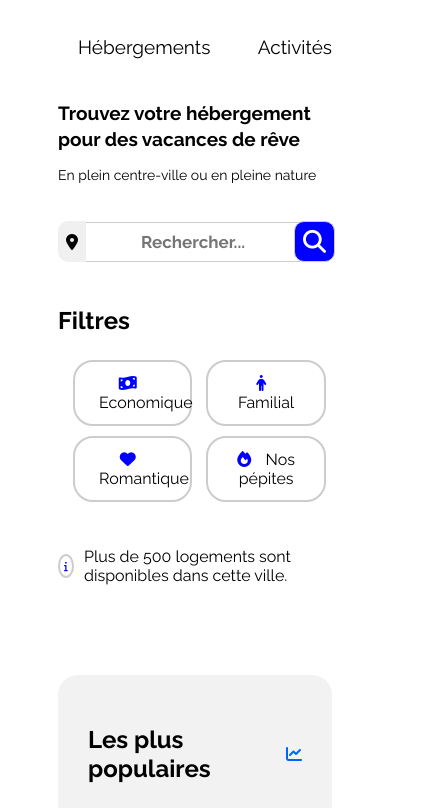
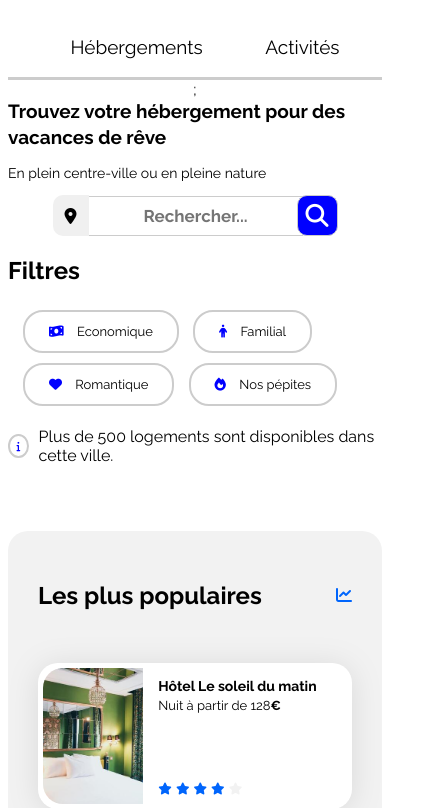
Before and after one commit to Enzov59/Booki-Project, a plain HTML site: page index.html in a window 390 px wide. Shown: the part 49-857 px from the top of the page, 432 px wide, since content can reach past the window. Drawn offline with Linux system fonts and the light colour scheme.

Commit message:
Barre sous les boutons

```diff
--- a/css/style.css
+++ b/css/style.css
@@ -84,6 +84,10 @@ nav ul li a:before {
 nav ul li a:hover:before {
     visibility: visible;
     transform: scaleX(1);
+}
+
+.barre {
+    display: none;
 }
 
 .titre-container {
@@ -447,11 +451,19 @@ footer {
 /* Small devices (phones, less than 768px) */
 @media (max-width: 767.98px) {
 
+    .line {
+         height: 0em;
+    }
+
     header {
         flex-direction: column;
         align-items: center;
         width: 100%;
         margin-top: 15px;
+    }
+
+    .main-container{
+        padding: 0%;
     }
 
     .logo {
@@ -464,7 +476,7 @@ footer {
     }
 
     nav ul {
-        justify-content: space-between;
+        justify-content: space-evenly;
         padding: 0;
     }
 
@@ -473,10 +485,67 @@ footer {
     }
 
      nav ul li a:before {
-        top: auto;
-        bottom: -10px;
+        display: none;
+    }
+
+    .barre {
+        display: block;
+        height: 3px;
+        width: 100%;
+        background-color: #ccc;
+        position: relative;
+    }
+
+    .barre::before, .barre::after {
+        content: '';
+        height: 100%;
         width: 50%;
-        left: 25%;
+        position: absolute;
+        top: 0;
+    }
+
+    .barre::before {
+        left: 0;
+    }
+
+    .barre::after {
+        right: 0;
+    }
+
+    /* Styles de base pour les boutons */
+    .nav1 {
+        color: black;
+    }
+
+    .nav2 {
+        color: black;
+    }
+
+    /* Styles lorsque le bouton est actif */
+    .nav1.active {
+        color: #0065FC;
+    }
+
+    .nav2.active {
+        color: #0065FC;
+    }
+
+    /* Styles pour la barre lorsque le bouton Hébergements est actif */
+    .nav1.active ~ .barre::before {
+        background-color: #0065FC;
+    }
+
+    .nav1.active ~ .barre::after {
+        background-color: #ccc;
+    }
+
+    /* Styles pour la barre lorsque le bouton Activités est actif */
+    .nav2.active ~ .barre::before {
+        background-color: #ccc;
+    }
+
+    .nav2.active ~ .barre::after {
+        background-color: #0065FC;
     }
 
     .titre-container {
@@ -490,6 +559,10 @@ footer {
 
     .sous-titre {
         font-size: 14px;
+    }
+
+    .search-container{
+        justify-content: center;
     }
 
     .search-button {
@@ -520,7 +593,7 @@ footer {
 
     .custom-button {
         margin: 5px;
-        max-width: calc(49% - 10px);
+        font-size: 13px;
     }
 
     .custom-button span {
--- a/index.html
+++ b/index.html
@@ -22,10 +22,11 @@
             </div>
             <nav>
                 <ul>
-                    <li><a href="#">Hébergements</a></li>
-                    <li><a href="#">Activités</a></li>
+                    <li><a href="#" class="nav1">Hébergements</a></li>
+                    <li><a href="#" class="nav2" >Activités</a></li>
                 </ul>
             </nav>
+            <div class="barre"></div>;
         </header>
         <div class="line"></div>
         <div class="titre-container">
```
